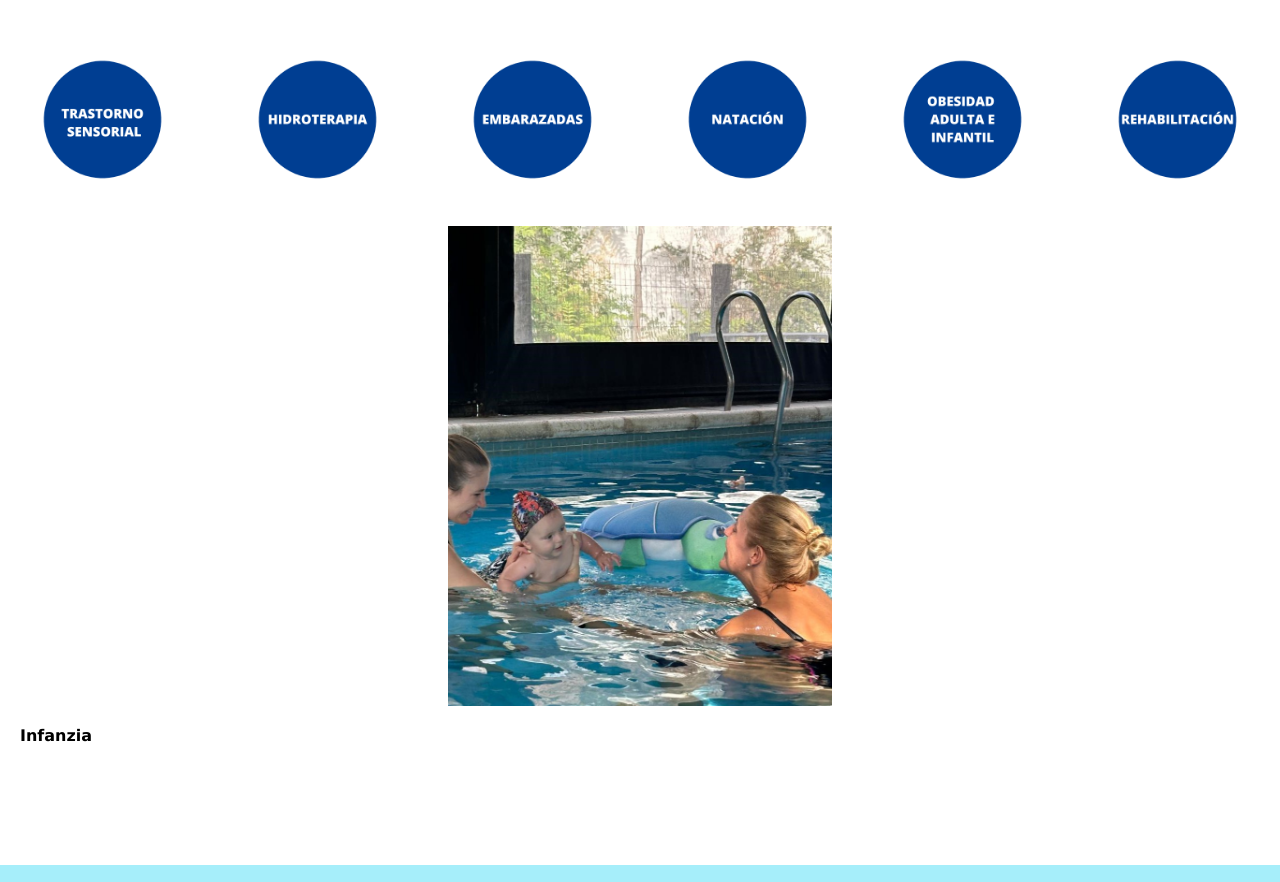
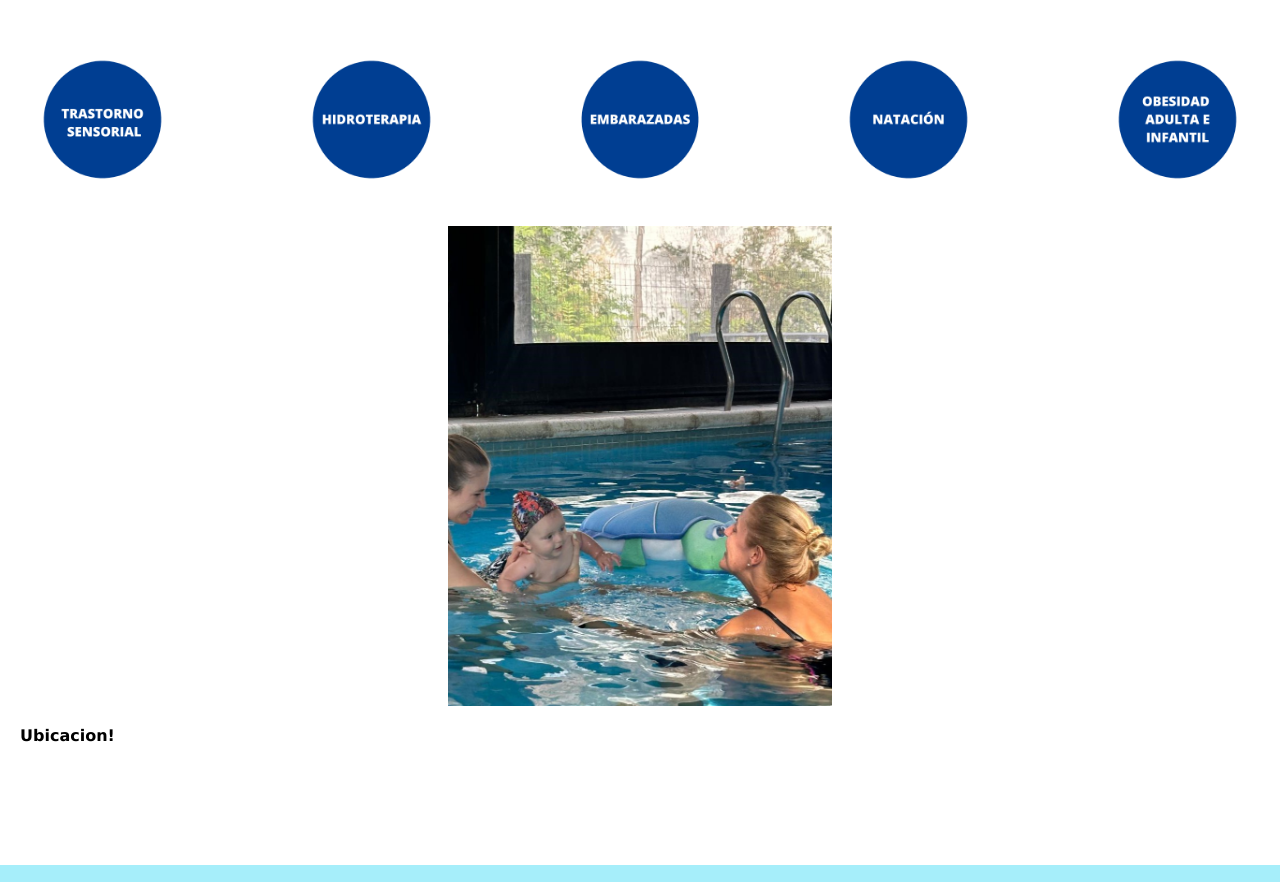
Before and after one commit to trinidadperea/paginaweb, a plain HTML site: page index.html in a window 1280 px wide. Shown: the part 527-1409 px from the top of the page. Drawn offline with Linux system fonts and the light colour scheme; grey boxes are pictures that could not be loaded; a script that the page names is missing.

Commit message:
borre una foto

```diff
--- a/index.html
+++ b/index.html
@@ -44,9 +44,6 @@
       <div class="item">
         <img src="./imagenes/OAI.png" alt="obesidad">
       </div>
-      <div class="item">
-        <img src="./imageneS/R.png" alt="rehab">
-      </div>
     </div>
     <div class="carousel-container">
       <img class="carousel-image" src="./imagenes/foto1.jpeg" alt="">
@@ -56,7 +53,7 @@
       <img class="carousel-image" src="./imagenes/foto4.jpeg" alt="">
     </div>
     <div class="ubicacion">
-      <h2>Infanzia</h2>
+      <h2>Ubicacion!</h2>
       <iframe src="https://www.google.com/maps/embed?pb=!1m18!1m12!1m3!1d3348.159541099658!2d-68.850679!3d-32.946797!2m3!1f0!2f0!3f0!3m2!1i1024!2i768!4f13.1!3m3!1m2!1s0x967e0bc9c2f5091f%3A0x987d6265141fb60d!2sInfanzia%20Centro%20M%C3%A9dico!5e0!3m2!1ses!2sar!4v1713360664053!5m2!1ses!2sar" width="300" height="100" style="border:0;" allowfullscreen="" loading="lazy" referrerpolicy="no-referrer-when-downgrade"></iframe>
     </div>
     <footer class="pie">
```
